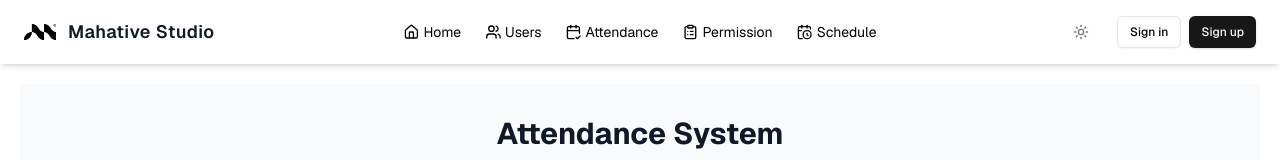
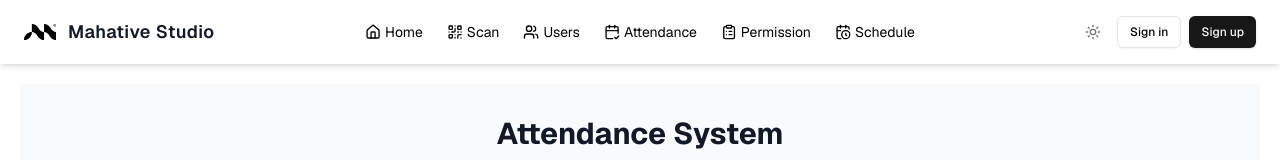
Before and after one commit to ghazwanz/attendance, a Next.js app: page /protected/scan in a window 1280 px wide. Shown: the top 160 px of the page. Built offline with nearby package versions, Linux system fonts and the light colour scheme; no server answers; the database is empty.

Commit message:
scan qr update

```diff
--- a/app/protected/layout.tsx
+++ b/app/protected/layout.tsx
@@ -5,6 +5,8 @@ import {
   CalendarCheck2,
   ClipboardList,
   CalendarClock,
+  QrCodeIcon,
+  QrCode,
 } from "lucide-react";
 import { EnvVarWarning } from "@/components/env-var-warning";
 import { AuthButton } from "@/components/auth-button";
@@ -36,25 +38,30 @@ export default function ProtectedLayout({
             <div className="flex justify-between items-center h-16 relative">
 
               {/* ✅ Logo */}
-              <div className="flex items-center gap-3">
-                <Image src="/logo1.png" width={32} height={32} className="dark:invert-0 invert" alt="Logo" />
-                <span className="font-semibold text-lg tracking-wide text-gray-900 dark:text-white">
-                  Mahative Studio
-                </span>
-              </div>
+              <Link href={"/protected"}>
+                <div className="flex items-center gap-3">
+                  <Image src="/logo1.png" width={32} height={32} className="dark:invert-0 invert" alt="Logo" />
+                  <span className="font-semibold md:text-lg text-sm tracking-wide text-gray-900 dark:text-white">
+                    Mahative Studio
+                  </span>
+                </div>
+              </Link>
 
               {/* 🍔 Hamburger (mobile only) */}
-              <label htmlFor="nav-toggle" className="sm:hidden cursor-pointer text-gray-700 dark:text-white">
+              <label htmlFor="nav-toggle" className="lg:hidden cursor-pointer text-gray-700 dark:text-white">
                 <svg className="w-6 h-6" fill="none" stroke="currentColor" strokeWidth={2} viewBox="0 0 24 24">
                   <path strokeLinecap="round" strokeLinejoin="round" d="M4 6h16M4 12h16M4 18h16" />
                 </svg>
               </label>
 
               {/* ✅ Menu Desktop — POSISI TENGAH */}
-              <div className="hidden sm:block absolute left-1/2 top-1/2 -translate-x-1/2 -translate-y-1/2">
+              <div className="hidden lg:block absolute left-1/2 top-1/2 -translate-x-1/2 -translate-y-1/2">
                 <div className="flex items-center gap-6 text-sm">
                   <Link href="/protected/" className="flex items-center gap-1 hover:text-blue-500 dark:hover:text-white/80 transition">
                     <Home size={16} /> Home
+                  </Link>
+                  <Link href="/protected/scan" className="flex items-center gap-1 hover:text-blue-500 dark:hover:text-white/80 transition">
+                    <QrCode size={16} /> Scan
                   </Link>
                   <Link href="/protected/users" className="flex items-center gap-1 hover:text-blue-500 dark:hover:text-white/80 transition">
                     <Users size={16} /> Users
@@ -72,16 +79,19 @@ export default function ProtectedLayout({
               </div>
 
               {/* ✅ Kanan */}
-              <div className="hidden sm:flex items-center gap-4">
+              <div className="hidden lg:flex items-center gap-1">
                 <ThemeSwitcher />
                 {!hasEnvVars ? <EnvVarWarning /> : <AuthButton />}
               </div>
             </div>
 
             {/* 📱 Dropdown Mobile Menu */}
-            <div className="peer-checked:flex hidden flex-col gap-4 py-4 sm:hidden text-sm border-t border-gray-200 dark:border-slate-700">
+            <div className="peer-checked:flex hidden flex-col gap-4 py-4 lg:hidden text-sm border-t border-gray-200 dark:border-slate-700">
               <Link href="/protected/" className="flex items-center gap-2 px-2 hover:text-blue-500 dark:hover:text-white/80 transition">
                 <Home size={16} /> Home
+              </Link>
+              <Link href="/protected/scan" className="flex items-center gap-2 px-2 hover:text-blue-500 dark:hover:text-white/80 transition">
+                <QrCode size={16} /> Scan
               </Link>
               <Link href="/protected/users" className="flex items-center gap-2 px-2 hover:text-blue-500 dark:hover:text-white/80 transition">
                 <Users size={16} /> Users
--- a/app/protected/scan/page.tsx
+++ b/app/protected/scan/page.tsx
@@ -38,7 +38,7 @@ export default function AttendancePage() {
           users(
             name
           )
-        `)
+        `).limit(10).order('created_at', { ascending: false });
       console.log(data, error)
       if (error) throw error;
       setRecentAttendance(data || []);
@@ -118,7 +118,7 @@ export default function AttendancePage() {
                     </div>
                     <span className={`px-2 py-1 text-xs font-medium rounded-full ${record.status.toLowerCase() === 'hadir'
                       ? 'bg-green-100 text-green-800'
-                      : 'bg-yellow-100 text-yellow-800'
+                      : 'bg-red-100 text-red-800'
                       }`}>
                       {record.status}
                     </span>
--- a/app/protected/scan/qrscan.tsx
+++ b/app/protected/scan/qrscan.tsx
@@ -30,7 +30,7 @@ const QRScanner: React.FC<QRScannerProps> = ({ onScanSuccess, onScanError }) =>
 
     // Enhanced configuration for better QR code detection
     const config = {
-      fps: 10,
+      fps: 20,
       qrbox: { width: 250, height: 250 },
       aspectRatio: 1.0,
       disableFlip: false,
```
